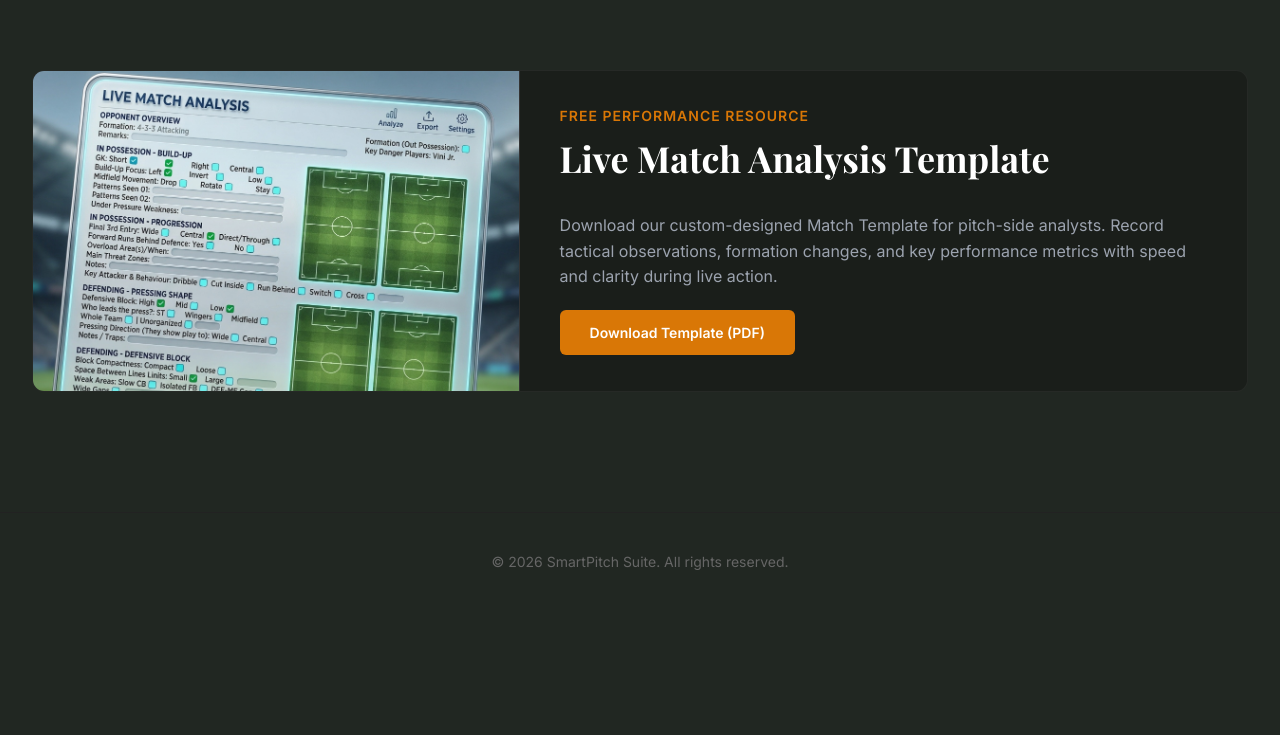
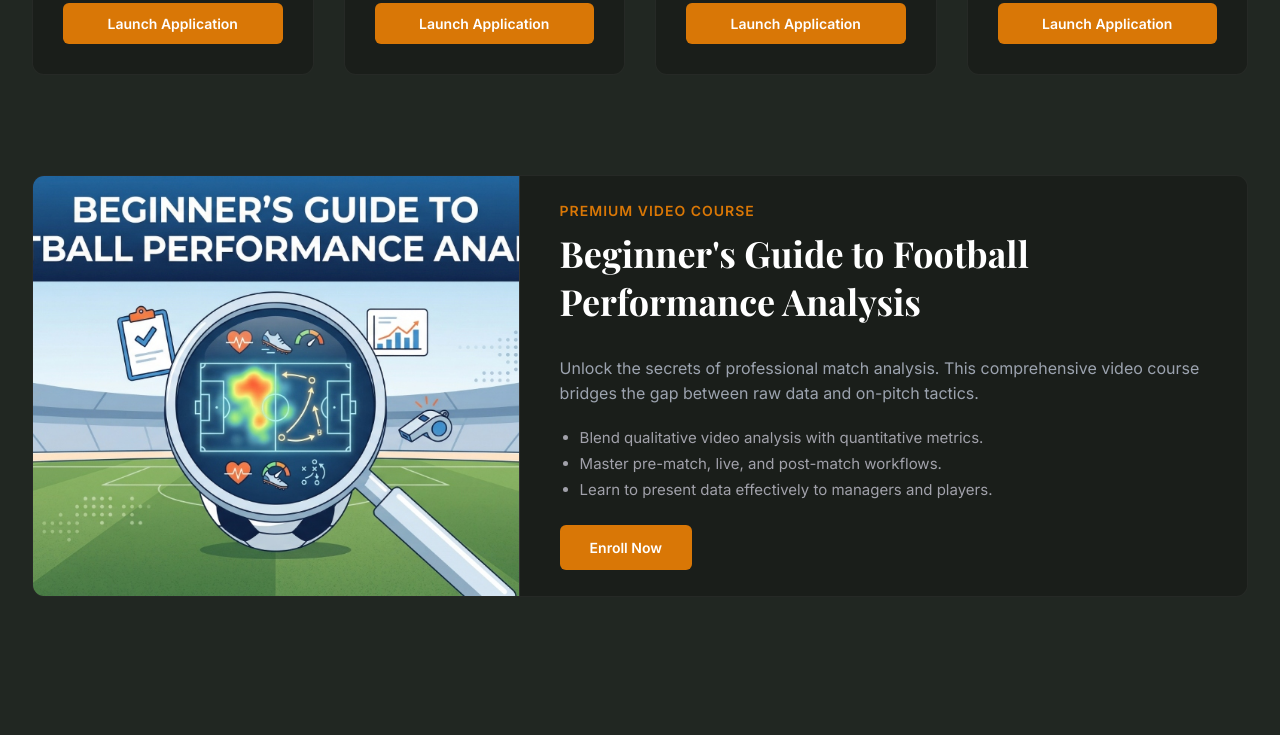
Before and after one commit to Chopra203/portfolio, a website: page smartpitch-suite.html in a window 1280 px wide. Shown: the part 1232-1967 px from the top of the page. Before the commit the page ends 1842 px from the top, so only its background shows below. Drawn offline with nearby package versions, Linux system fonts and the light colour scheme.

Commit message:
added course to  smartpitch suite page

```diff
--- a/smartpitch-suite.html
+++ b/smartpitch-suite.html
@@ -231,6 +231,7 @@
   </header>
 
   <section class="hero">
+      <img src="images/smartpitch_logo.png" alt="SmartPitch Suite Logo" style="max-height: 85px; width: auto; display: block; margin: 0 auto 20px auto;" />
       <h2>Elevate Your Vision with the <span class="accent">SmartPitch Suite</span></h2>
       <p>
           Built by coaches, for coaches. A collection of custom-engineered web applications designed for elite football clubs, tactical analysts, and grassroots academies. Every tool in the SmartPitch ecosystem is built with a single goal: turning raw match data and complex strategy into clear, actionable, on-pitch intelligence.
@@ -297,6 +298,29 @@
       </div>
 
   </div>
+  <!-- Professional Match Analysis Video Course -->
+  <div class="template-section">
+      <div class="template-card" style="max-height: 420px;">
+          <div class="template-image">
+              <img src="images/professional_course.jpg" alt="Video Course Preview">
+          </div>
+          <div class="template-content">
+              <div class="pretitle">Premium Video Course</div>
+              <h3>Beginner's Guide to Football Performance Analysis</h3>
+              <p>
+                  Unlock the secrets of professional match analysis. This comprehensive video course bridges the gap between raw data and on-pitch tactics.
+              </p>
+              <ul style="margin: 0px 0 20px 20px; padding: 0; color: #a1a1aa; font-family: 'Inter', sans-serif; font-size: 15px; line-height: 1.4;">
+                  <li style="margin-bottom: 5px;">Blend qualitative video analysis with quantitative metrics.</li>
+                  <li style="margin-bottom: 5px;">Master pre-match, live, and post-match workflows.</li>
+                  <li style="margin-bottom: 5px;">Learn to present data effectively to managers and players.</li>
+              </ul>
+              <div>
+                  <a href="https://tagmango.app/2a6587962b" target="_blank" class="btn-open" style="padding: 14px 30px;">Enroll Now</a>
+              </div>
+          </div>
+      </div>
+  </div>
 
   <!-- Live Analysis Template -->
   <div class="template-section">
```
Also changed, not shown: images/professional_course.jpg (added), images/smartpitch_logo.png (added).
